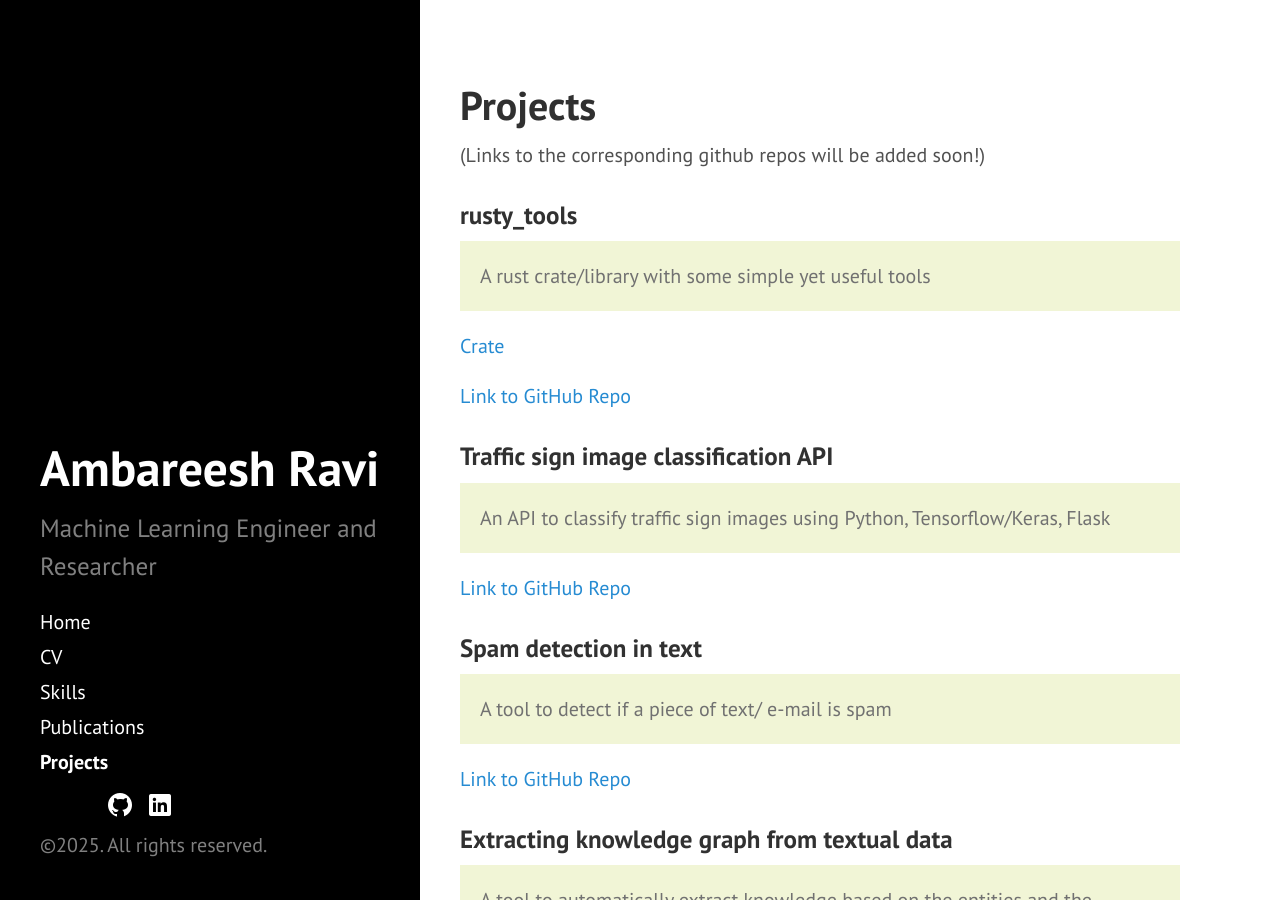
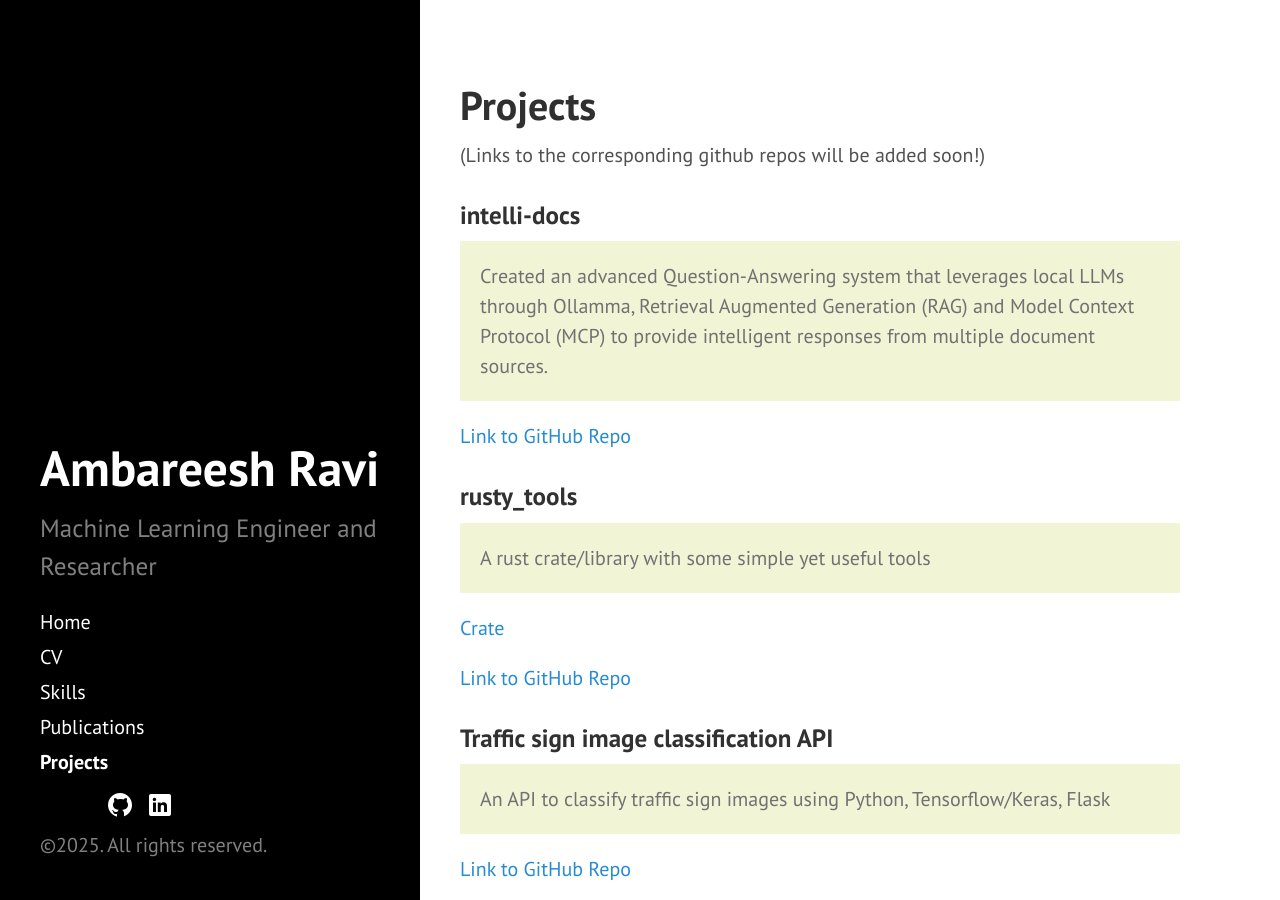
Before and after one commit to ambareeshravi/ambareeshravi.github.io, a Jekyll site: the page built from projects.md, in a window 1280 px wide and 900 px high. Built offline with Jekyll 4.4.1, drawn with Linux system fonts in a browser that asks for light colours.

Commit message:
Added new project

```diff
--- a/projects.md
+++ b/projects.md
@@ -4,6 +4,12 @@ title: Projects
 order: 5
 ---
 (Links to the corresponding github repos will be added soon!)
+
+### intelli-docs
+<p class="message">
+Created an advanced Question-Answering system that leverages local LLMs through Ollamma, Retrieval Augmented Generation (RAG) and Model Context Protocol (MCP) to provide intelligent responses from multiple document sources.
+</p>
+[Link to GitHub Repo](https://github.com/ambareeshravi/intelli-docs)
 
 ### rusty_tools
 <p class="message">
```
